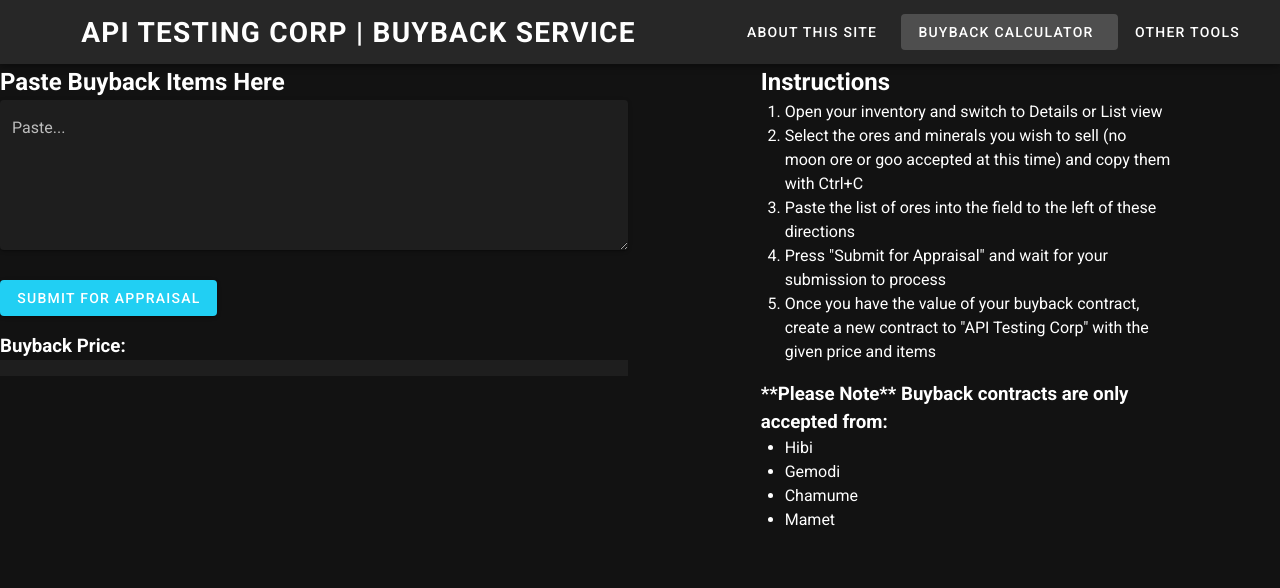
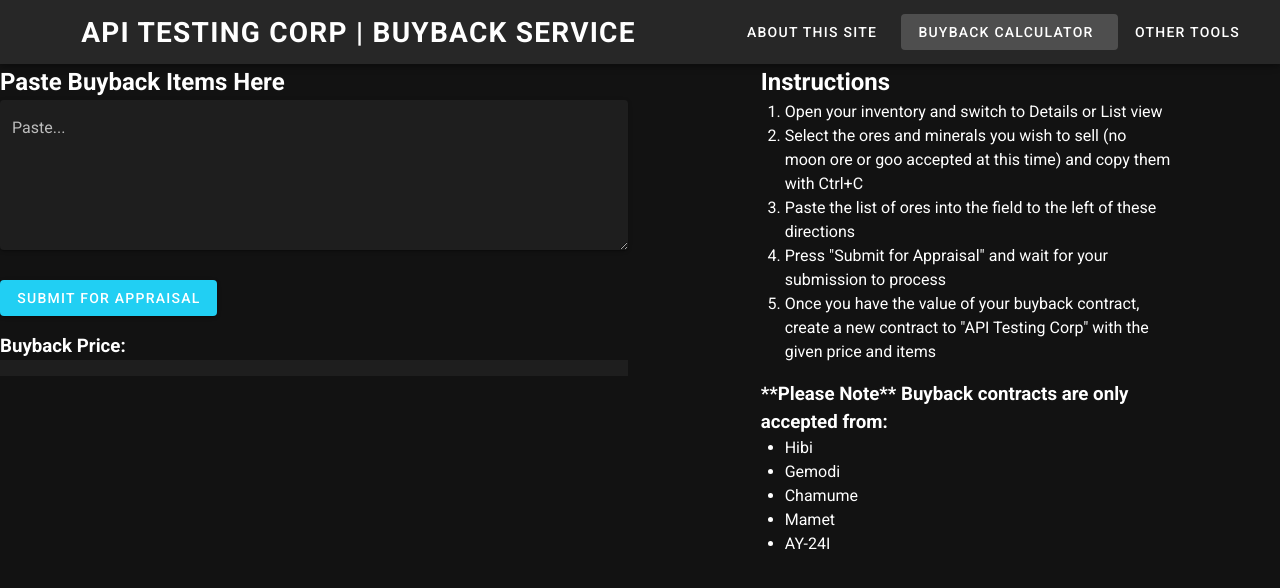
Before and after one commit to karnthis/buyback, a Vue app: page /#/calculator in a window 1280 px wide. Shown: the top 588 px of the page. Built offline with nearby package versions, Linux system fonts and the light colour scheme.

Commit message:
Adding Pickup Location

```diff
--- a/src/views/Calculator.vue
+++ b/src/views/Calculator.vue
@@ -69,6 +69,7 @@
         <li>Gemodi</li>
         <li>Chamume</li>
         <li>Mamet</li>
+        <li>AY-24I</li>
       </ul>
 
     </v-col>
```
